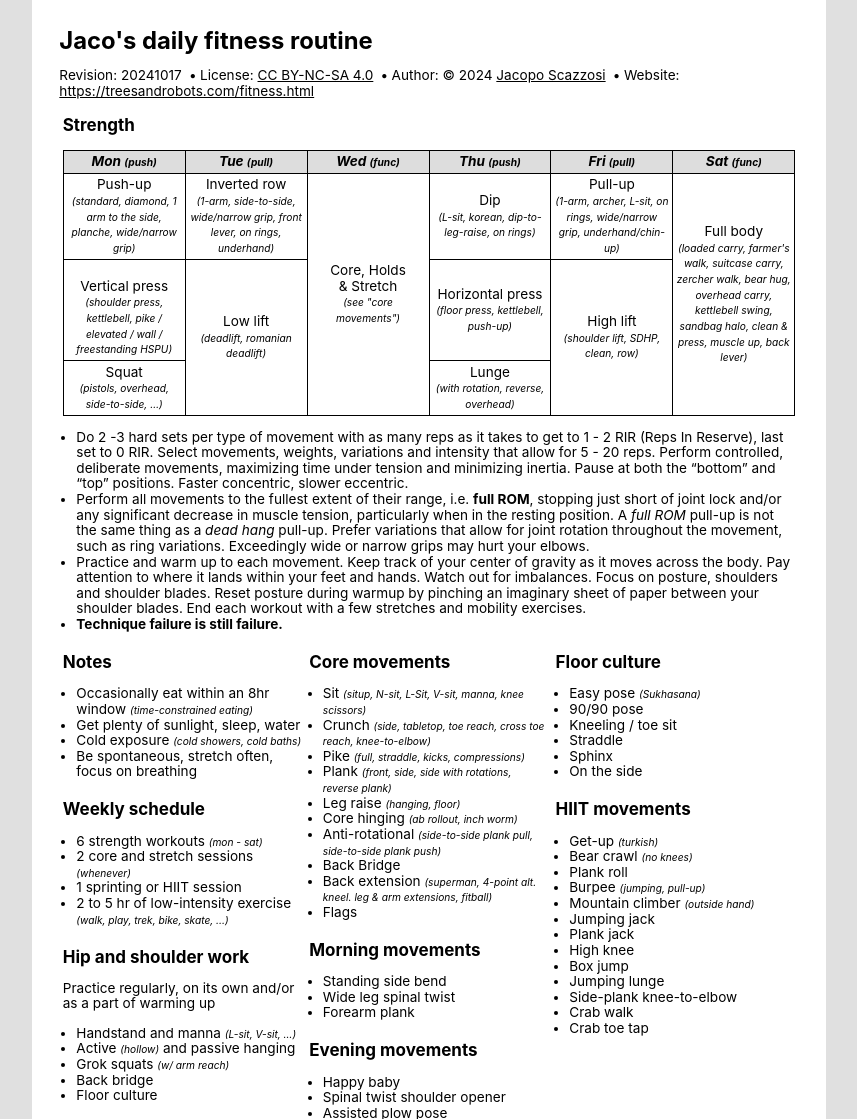
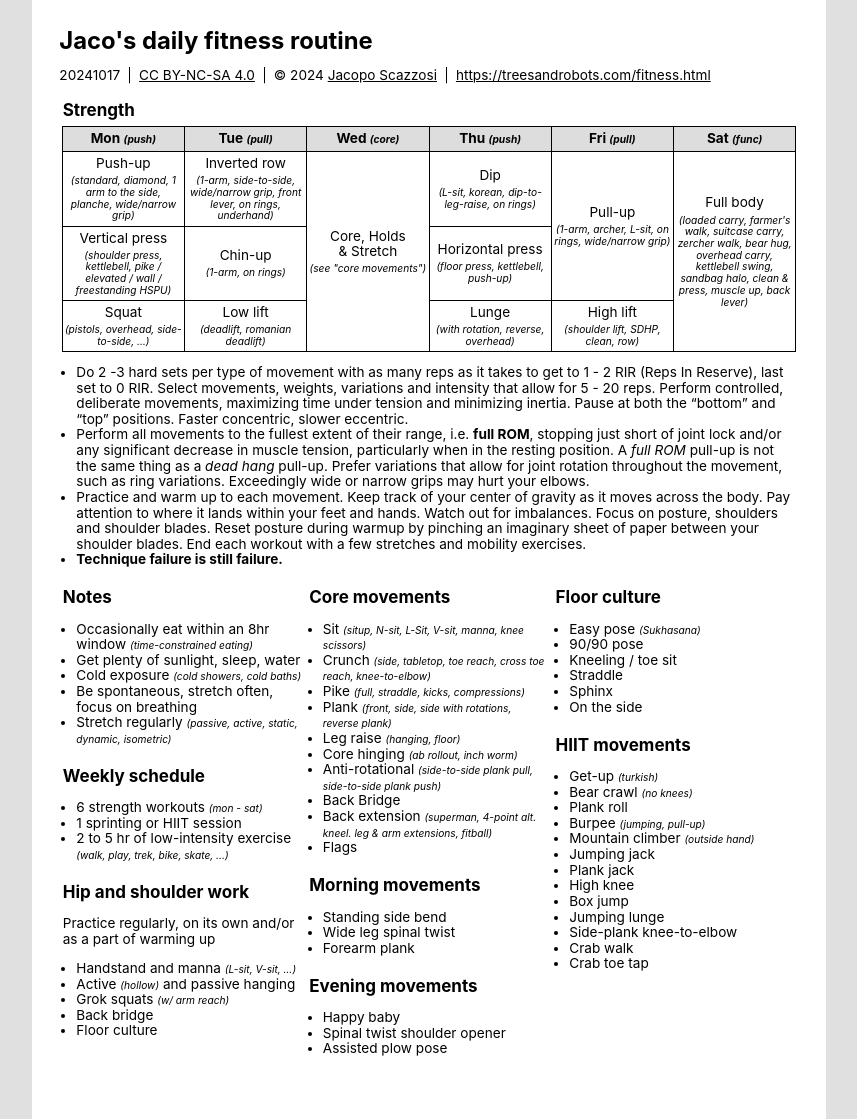
Before and after one commit to jacoscaz/treesandrobots.github.io, a Jekyll site: the page fitness-routine/html/jaco-s-daily-fitness-routine.html, which Jekyll copies as it is, in a window 1280 px wide. Shown: the whole page, without its empty margins (211-1068 px from the left). Built offline with Jekyll 4.4.1, drawn with Linux system fonts in a browser that asks for light colours.

Commit message:
fitness: replaces the html table with a css grid for simpler maintenance and editing, small tweaks here and there, adds chin-ups on tuesday

```diff
--- a/fitness-routine/html/jaco-s-daily-fitness-routine.html
+++ b/fitness-routine/html/jaco-s-daily-fitness-routine.html
@@ -62,73 +62,71 @@
         font-style: italic;
       }
 
-      .alternative {
-        /* font-style: italic; */
-        font-weight: bold;
-        font-size: 0.6em;
-      }
-
-      .alternative::before, .alternative::after {
-        content: ' \2014 ';
-      }
-
       /* ========================= Header metadata ========================= */
 
       dl#meta {
         text-align: left;
       }
 
-      dl#meta > * {
+      dl#meta > di > * {
         text-align: left;
         display: inline;
         margin-inline: 0;
       }
 
-      dl#meta > dt {
-        text-align: left;
-        display: inline;
-        margin-inline: 0;
+      dl#meta > di {
+        display: inline-block;
+        word-wrap: none;
       }
 
-      dl#meta > dt::before {
-        content: " \2022 ";
-        margin: 0 0.25em;
-      }
-
-      dl#meta > dt::after {
-        content: ": ";
-      }
-
-      dl#meta > dt:first-child::before {
+      dl#meta > di:first-child::before {
         content: '';
         margin: 0;
       }
 
+      dl#meta > di::before {
+        content: " | ";
+        margin: 0 0.25em;
+      }
+
+      dl#meta > di > dt {
+        text-align: left;
+        display: inline;
+        margin-inline: 0;
+        display: none;
+      }
+
+      dl#meta > di > dt::after {
+        content: ": ";
+      }
+
       /* ====================== Weekly schedule table  ===================== */
 
-      table#sc-schedule {
-        width: 100%;
-        text-align: center;
-        border-collapse: collapse;
-        table-layout: fixed;
-        /* border-spacing: 0.5em 0.25em; */
+      #sc-grid {
+        display: grid;
+        grid-gap: 1px;
+        grid-template-columns: repeat(6, 6fr);
+        margin: 0.5em 0;
       }
 
-      table#sc-schedule, table#sc-schedule th, table#sc-schedule td {
-        border: 1px solid black;
+      #sc-grid > div {
+        padding: 0.15em;
+        box-shadow: 0 0 0 1px black;
+        display: flex;
+        align-items: center;
+        justify-content: center;
+        flex-direction: column;
       }
 
-      table#sc-schedule thead {
+      #sc-grid > .sc-grid-header {
         background: #ddd;
+        font-weight: bold;
       }
 
-      table#sc-schedule th {
-        font-style: italic;
-      }
-
-      table#sc-schedule th, table#sc-schedule td {
-        vertical-align: middle;
-        padding: 0.25em;
+      #sc-grid p {
+        margin: 0.15em 0;
+        padding: 0;
+        text-align: center;
       }
     </style>
   </head>
@@ -137,91 +135,116 @@
       <header style="grid-column: span 6; grid-row: 1;">
         <h1>Jaco's daily fitness routine</h1>
         <dl id="meta">
-          <dt>Revision</dt><dd>20241017</dd>
-          <dt>License</dt>
-          <dd>
-            <a href="https://creativecommons.org/licenses/by-nc-sa/4.0/">CC BY-NC-SA 4.0</a>
-          </dd>
-          <dt>Author</dt>
-          <dd>
-            &copy 2024 <a href="https://treesandrobots.com">Jacopo Scazzosi</a>
-          </dd>
-          <dt>Website</dt>
-          <dd>
-            <a href="https://treesandrobots.com/fitness.html">
-              https://treesandrobots.com/fitness.html
-            </a>
-          </dd>
+          <di>
+            <dt>Revision</dt>
+            <dd>20241017</dd>
+          </di>
+          <di>
+            <dt>License</dt>
+            <dd><a href="https://creativecommons.org/licenses/by-nc-sa/4.0/">CC BY-NC-SA 4.0</a></dd>
+          </di>
+          <di>
+            <dt>Author</dt>
+            <dd>&copy 2024 <a href="https://treesandrobots.com">Jacopo Scazzosi</a></dd>
+          </di>
+          <di>
+            <dt>Website</dt>
+            <dd><a href="https://treesandrobots.com/fitness.html">https://treesandrobots.com/fitness.html</a></dd>
+          </di>
         </dl>
       </header>
       <section style="grid-column: span 6; grid-row: 2;">
         <h1>Strength</h1>
-        <table id="sc-schedule">
-          <thead>
-            <th>Mon <span class="details">(push)</span></th>
-            <th>Tue <span class="details">(pull)</span></th>
-            <th>Wed <span class="details">(func)</span></th>
-            <th>Thu <span class="details">(push)</span></th>
-            <th>Fri <span class="details">(pull)</span></th>
-            <th>Sat <span class="details">(func)</span></th>
-          </thead>
-          <tbody>
-            <tr>
-              <td>
-                Push-up
-                <br /><span class="details">(standard, diamond, 1 arm to the side,  planche, wide/narrow grip)</span>
-              </td>
-              <td>
-                Inverted row
-                <br /><span class="details">(1-arm, side-to-side, wide/narrow grip, front lever, on rings, underhand)</span>
-              </td>
-              <td rowspan="3">
-                Core, Holds<br/>&amp; Stretch
-                <br/><span class="details">(see "core movements")</span>
-              </td>
-              <td>
-                Dip
-                <br /><span class="details">(L-sit, korean, dip-to-leg-raise, on rings)</span>
-              </td>
-              <td>
-                Pull-up
-                <br /><span class="details">(1-arm, archer, L-sit, on rings, wide/narrow grip, underhand/chin-up)</span>
-              </td>
-              <td rowspan="3">
-                Full body
-                <br /><span class="details">(loaded carry, farmer's walk, suitcase carry, zercher walk, bear hug, overhead carry, kettlebell swing, sandbag halo, clean &amp; press, muscle up, back lever)</span>
-              </td>
-            </tr>
-            <tr>
-              <td>
-                <br />Vertical press
-                <br /><span class="details">(shoulder press, kettlebell, pike / elevated / wall / freestanding HSPU)</span>
-              </td>
-              <td rowspan="2">
-                Low lift
-                <br /><span class="details">(deadlift, romanian deadlift)</span>
-              </td>
-              <td>
-                Horizontal press
-                <br /><span class="details">(floor press, kettlebell, push-up)</span>
-              </td>
-              <td rowspan="2">
-                High lift
-                <br /><span class="details">(shoulder lift, SDHP, clean, row)</span>
-              </td>
-            </tr>
-            <tr>
-              <td>
-                Squat
-                <br /><span class="details">(pistols, overhead, side-to-side, &hellip;)</span>
-              </td>
-              <td>
-                Lunge
-                <br /><span class="details">(with rotation, reverse, overhead)</span>
-              </td>
-            </tr>
-          </tbody>
-        </table>
+        <div id="sc-grid">
+          <!--
+            -- monday
+            -->
+          <div class="sc-grid-header" style="grid-column: 1; grid-row-start: 1; grid-row-end: span 1;">
+            <p>Mon <span class="details">(push)</span></p>
+          </div>
+          <div style="grid-column: 1; grid-row-start: 2; grid-row-end: span 2;">
+            <p>Push-up</p>
+            <p class="details">(standard, diamond, 1 arm to the side,  planche, wide/narrow grip)</p>
+          </div>
+          <div style="grid-column: 1; grid-row-start: 4; grid-row-end: span 2;">
+            <p>Vertical press</p>
+            <p class="details">(shoulder press, kettlebell, pike / elevated / wall / freestanding HSPU)</p>
+          </div>
+          <div style="grid-column: 1; grid-row-start: 6; grid-row-end: span 2;">
+            <p>Squat</p>
+            <p class="details">(pistols, overhead, side-to-side, &hellip;)</p>
+          </div>
+          <!--
+            -- tuesday
+            -->
+          <div class="sc-grid-header" style="grid-column: 2; grid-row-start: 1; grid-row-end: span 1;">
+            <p>Tue <span class="details">(pull)</span></p>
+          </div>
+          <div style="grid-column: 2; grid-row-start: 2; grid-row-end: span 2;">
+            <p>Inverted row</p>
+            <p class="details">(1-arm, side-to-side, wide/narrow grip, front lever, on rings, underhand)</p>
+          </div>
+          <div style="grid-column: 2; grid-row-start: 4; grid-row-end: span 2;">
+            <p>Chin-up</p>
+            <p class="details">(1-arm, on rings)</p>
+          </div>
+          <div style="grid-column: 2; grid-row-start: 6; grid-row-end: span 2;">
+            <p>Low lift</p>
+            <p class="details">(deadlift, romanian deadlift)</p>
+          </div>
+          <!--
+            -- wednesday
+            -->
+          <div class="sc-grid-header" style="grid-column: 3; grid-row-start: 1; grid-row-end: span 1;">
+            <p>Wed <span class="details">(core)</span></p>
+          </div>
+          <div style="grid-column: 3; grid-row-start: 2; grid-row-end: span 6;">
+            <p>Core, Holds<br/>&amp; Stretch</p>
+            <p class="details">(see "core movements")</p>
+          </div>
+          <!--
+            -- thursday
+            -->
+          <div class="sc-grid-header" style="grid-column: 4; grid-row-start: 1; grid-row-end: span 1;">
+            <p>Thu <span class="details">(push)</span></p>
+          </div>
+          <div style="grid-column: 4; grid-row-start: 2; grid-row-end: span 2;">
+            <p>Dip</p>
+            <p class="details">(L-sit, korean, dip-to-leg-raise, on rings)</p>
+          </div>
+          <div style="grid-column: 4; grid-row-start: 4; grid-row-end: span 2;">
+            <p>Horizontal press</p>
+            <p class="details">(floor press, kettlebell, push-up)</p>
+          </div>
+          <div style="grid-column: 4; grid-row-start: 6; grid-row-end: span 2;">
+            <p>Lunge</p>
+            <p class="details">(with rotation, reverse, overhead)</p>
+          </div>
+          <!--
+            -- friday
+            -->
+          <div class="sc-grid-header" style="grid-column: 5; grid-row-start: 1; grid-row-end: span 1;">
+            <p>Fri <span class="details">(pull)</span></p>
+          </div>
+          <div style="grid-column: 5; grid-row-start: 2; grid-row-end: span 4;">
+            <p>Pull-up</p>
+            <p class="details">(1-arm, archer, L-sit, on rings, wide/narrow grip)</p>
+          </div>
+          <div style="grid-column: 5; grid-row-start: 6; grid-row-end: span 2;">
+            <p>High lift</p>
+            <p class="details">(shoulder lift, SDHP, clean, row)</p>
+          </div>
+          <!--
+            -- saturday
+            -->
+          <div class="sc-grid-header" style="grid-column: 6; grid-row-start: 1; grid-row-end: span 1;">
+            <p>Sat <span class="details">(func)</span></p>
+          </div>
+          <div style="grid-column: 6; grid-row-start: 2; grid-row-end: span 6;">
+            <p>Full body</p>
+            <p class="details">(loaded carry, farmer's walk, suitcase carry, zercher walk, bear hug, overhead carry, kettlebell swing, sandbag halo, clean &amp; press, muscle up, back lever)</p>
+          </div>
+        </div>
         <ul>
           <li>
             Do 2 -3 hard sets per type of movement with as many reps as it
@@ -263,13 +286,13 @@
             <li>Get plenty of sunlight,  sleep, water</li>
             <li>Cold exposure <span class="details">(cold showers, cold baths)</span></li>
             <li>Be spontaneous, stretch often, focus on breathing</li>
+            <li>Stretch regularly <span class="details">(passive, active, static, dynamic, isometric)</span></li>
           </ul>
         </section>
         <section>
           <h1>Weekly schedule</h1>
           <ul>
             <li>6 strength workouts <span class="details">(mon - sat)</span></li>
-            <li>2 core and stretch sessions <span class="details">(whenever)</span></li>
             <li>1 sprinting or HIIT session</li>
             <li>2 to 5 hr of low-intensity exercise <span class="details">(walk, play, trek, bike, skate, ...)</span></li>
           </ul>
```
